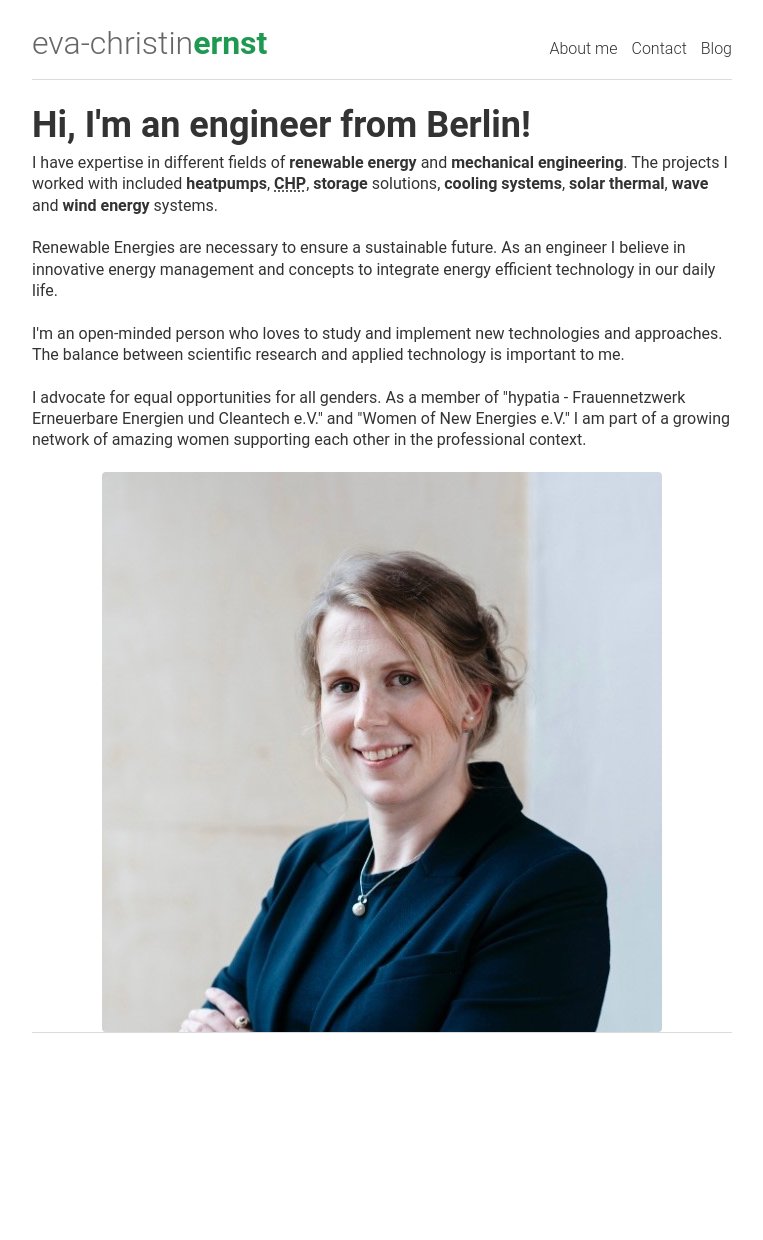
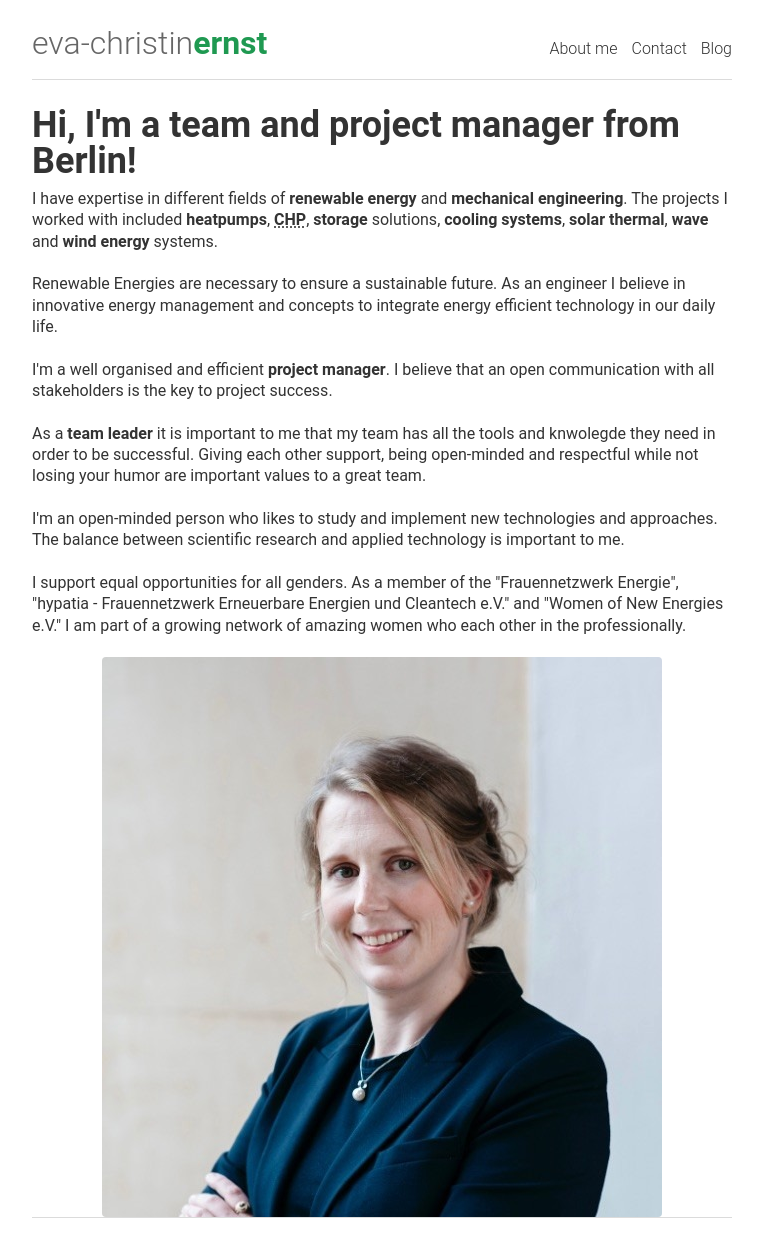
Before and after one commit to evafroehlich/website, a Jekyll site: the page built from index.html, in a window 1280 px wide. Shown: the whole page, without its empty margins (258-1021 px from the left). Built offline with Jekyll 4.4.1, drawn with Linux system fonts in a browser that asks for light colours; before the commit the page ends 1054 px from its top, so only the background shows below that.

Commit message:
Update index.html
Anpassung Hauptseite

```diff
--- a/index.html
+++ b/index.html
@@ -3,7 +3,7 @@ layout: default
 ---
 
 <div class="home">
-  <h1 class="home__headline">Hi, I'm an engineer from Berlin!</h1>
+  <h1 class="home__headline">Hi, I'm a team and project manager from Berlin!</h1>
 
   <p>
     I have expertise in different fields of
@@ -25,15 +25,21 @@ layout: default
     energy efficient technology in our daily life.
   </p>
   <p>
-    I'm an open-minded person who loves to study and implement new technologies and
+    I'm a well organised and efficient <b>project manager</b>. I believe that an open communication with all stakeholders is the key to project success.
+  </p>
+  <p>
+    As a <b>team leader</b> it is important to me that my team has all the tools and knwolegde they need in order to be successful. Giving each other support, being open-minded and respectful while not losing your humor are important values to a great team.
+  </p>
+  <p>
+    I'm an open-minded person who likes to study and implement new technologies and
     approaches. The balance between scientific research and applied technology
     is important to me.
   </p>
   <p>
-    I advocate for equal opportunities for all genders. As a member of "hypatia
+    I support equal opportunities for all genders. As a member of the "Frauennetzwerk Energie", "hypatia
     - Frauennetzwerk Erneuerbare Energien und Cleantech e.V." and "Women of
     New Energies e.V." I am part of a growing network of amazing women
-    supporting each other in the professional context.
+    who each other in the professionally.
   </p>
 
   <img
```
